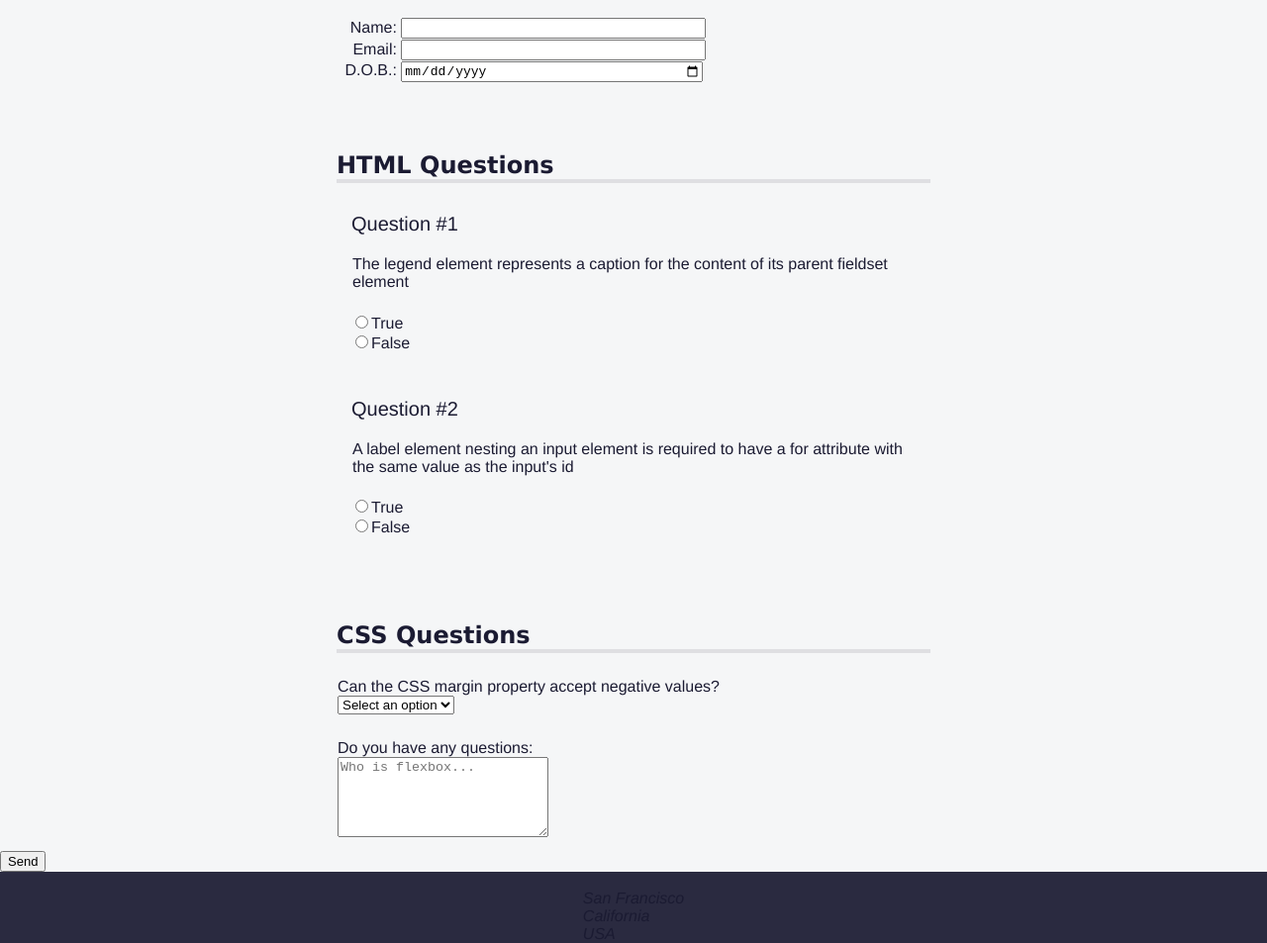
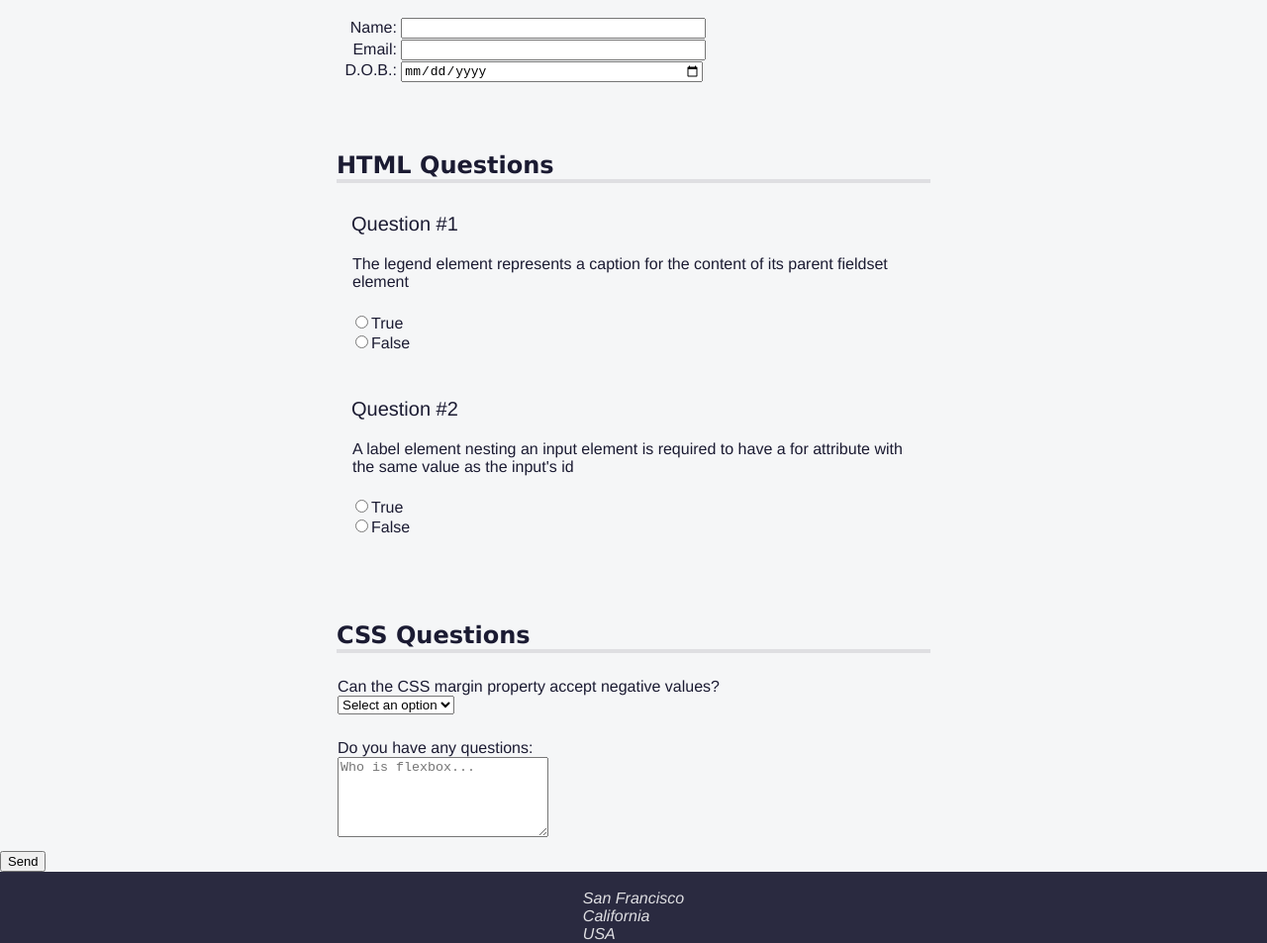
Before and after one commit to johndaviddc/Quiz, a plain HTML site: page index.html in a window 1280 px wide. Shown: the part 120-1073 px from the top of the page at 99% size. Drawn offline with Linux system fonts and the light colour scheme.

Commit message:
set color on footer

```diff
--- a/styles.css
+++ b/styles.css
@@ -156,6 +156,10 @@ footer {
     justify-content: center;
 }
 
+footer, footer a {
+    color: #dfdfe2;
+}
+
 .sr-only {
     position: absolute;
     width: 1px;
```
